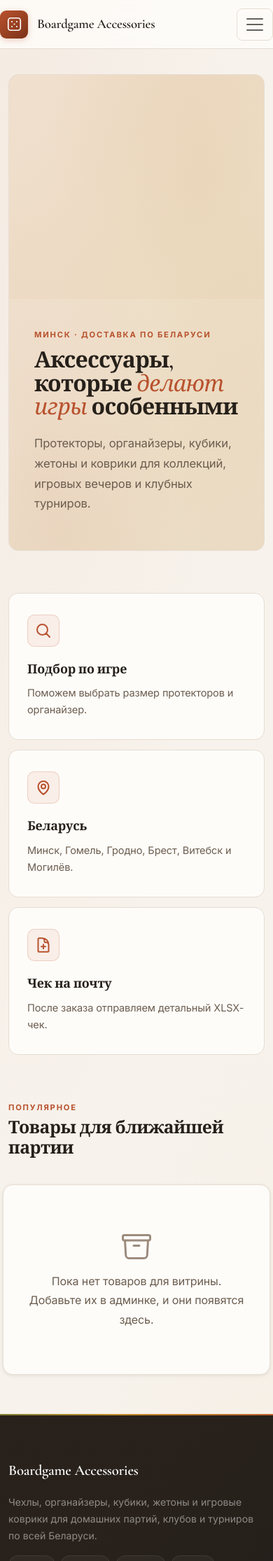
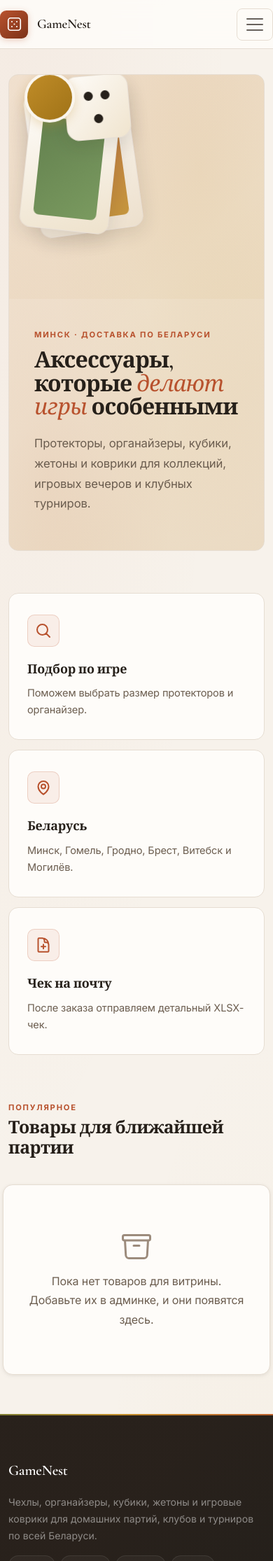
Before and after one commit to Kirill926105/lr17, a Django app: page / in a window 390 px wide. Shown: the top 2230 px of the page at 70% size. Run offline with Django 5.2, Linux system fonts and the light colour scheme; data that the repository does not hold is empty.

Commit message:
ренейм + оптим тел фикс3

```diff
--- a/shopsite/shop/templates/registration/login.html
+++ b/shopsite/shop/templates/registration/login.html
@@ -1,6 +1,6 @@
 {% extends "shop/base.html" %}
 
-{% block title %}Вход{% endblock %}
+{% block title %}GameNest — вход{% endblock %}
 
 {% block content %}
 <section class="auth-layout">
--- a/shopsite/shop/templates/registration/register.html
+++ b/shopsite/shop/templates/registration/register.html
@@ -1,6 +1,6 @@
 {% extends "shop/base.html" %}
 
-{% block title %}Регистрация{% endblock %}
+{% block title %}GameNest — регистрация{% endblock %}
 
 {% block content %}
 <section class="auth-layout">
--- a/shopsite/shop/templates/shop/account.html
+++ b/shopsite/shop/templates/shop/account.html
@@ -1,6 +1,6 @@
 {% extends "shop/base.html" %}
 
-{% block title %}Личный кабинет{% endblock %}
+{% block title %}GameNest — кабинет{% endblock %}
 
 {% block content %}
 <div id="account-app">
--- a/shopsite/shop/templates/shop/base.html
+++ b/shopsite/shop/templates/shop/base.html
@@ -4,7 +4,7 @@
 <head>
   <meta charset="utf-8">
   <meta name="viewport" content="width=device-width, initial-scale=1">
-  <title>{% block title %}Boardgame Accessories{% endblock %}</title>
+  <title>{% block title %}GameNest{% endblock %}</title>
 
   <link rel="preconnect" href="https://fonts.googleapis.com">
   <link rel="preconnect" href="https://fonts.gstatic.com" crossorigin>
@@ -37,8 +37,8 @@
         </svg>
       </span>
       <span>
-        <span class="brand-title">Boardgame Accessories</span>
-        <span class="brand-subtitle">Беларусь</span>
+        <span class="brand-title">GameNest</span>
+        <span class="brand-subtitle">настольные аксессуары</span>
       </span>
     </a>
 
@@ -92,7 +92,7 @@
 
       <!-- Brand column -->
       <div class="col-12 col-lg-4">
-        <div class="footer-brand">Boardgame Accessories</div>
+        <div class="footer-brand">GameNest</div>
         <p class="footer-text">
           Чехлы, органайзеры, кубики, жетоны и игровые коврики
           для домашних партий, клубов и турниров по всей Беларуси.
@@ -140,7 +140,7 @@
     </div><!-- /row -->
 
     <div class="footer-bottom">
-      <span>&copy; Boardgame Accessories, Беларусь</span>
+      <span>&copy; GameNest, Беларусь</span>
       <span>Аккуратная упаковка и&nbsp;проверка заказа перед отправкой</span>
     </div>
 
--- a/shopsite/shop/templates/shop/cart.html
+++ b/shopsite/shop/templates/shop/cart.html
@@ -1,6 +1,6 @@
 {% extends "shop/base.html" %}
 
-{% block title %}Ваша корзина{% endblock %}
+{% block title %}GameNest — корзина{% endblock %}
 
 {% block content %}
 <section class="cart-panel">
--- a/shopsite/shop/templates/shop/catalog.html
+++ b/shopsite/shop/templates/shop/catalog.html
@@ -1,7 +1,7 @@
 {% extends "shop/base.html" %}
 {% load static category_icons %}
 
-{% block title %}Каталог{% endblock %}
+{% block title %}GameNest — каталог{% endblock %}
 
 {% block content %}
 <div class="catalog-header">
--- a/shopsite/shop/templates/shop/checkout.html
+++ b/shopsite/shop/templates/shop/checkout.html
@@ -1,6 +1,6 @@
 {% extends "shop/base.html" %}
 
-{% block title %}Оформление заказа{% endblock %}
+{% block title %}GameNest — оформление{% endblock %}
 
 {% block content %}
 <section class="checkout-panel">
--- a/shopsite/shop/templates/shop/index.html
+++ b/shopsite/shop/templates/shop/index.html
@@ -1,7 +1,7 @@
 {% extends 'shop/base.html' %}
 {% load static category_icons %}
 
-{% block title %}Главная{% endblock %}
+{% block title %}GameNest — главная{% endblock %}
 
 {% block content %}
 <section class="hero">
--- a/shopsite/shop/templates/shop/product_detail.html
+++ b/shopsite/shop/templates/shop/product_detail.html
@@ -1,7 +1,7 @@
 {% extends "shop/base.html" %}
 {% load static category_icons %}
 
-{% block title %}{{ product.name }}{% endblock %}
+{% block title %}{{ product.name }} — GameNest{% endblock %}
 
 {% block content %}
 <nav aria-label="breadcrumb" class="mb-3">
--- a/shopsite/shop/templates/shop/settings.html
+++ b/shopsite/shop/templates/shop/settings.html
@@ -1,6 +1,6 @@
 {% extends "shop/base.html" %}
 
-{% block title %}Настройки{% endblock %}
+{% block title %}GameNest — настройки{% endblock %}
 
 {% block content %}
 <section class="settings-layout">
--- a/shopsite/shop/templates/shop/success.html
+++ b/shopsite/shop/templates/shop/success.html
@@ -1,6 +1,6 @@
 {% extends "shop/base.html" %}
 
-{% block title %}Заказ оформлен{% endblock %}
+{% block title %}GameNest — заказ оформлен{% endblock %}
 
 {% block content %}
 <section class="success-panel text-center">
--- a/shopsite/static/css/style.css
+++ b/shopsite/static/css/style.css
@@ -1,5 +1,5 @@
 /* ═══════════════════════════════════════════════════════════
-   Boardgame Accessories — style.css
+   GameNest — style.css
    Warm Earthy · Premium · Serif-forward
    ═══════════════════════════════════════════════════════════ */
 
@@ -1438,7 +1438,6 @@ h1, h2, h3, h4 {
   }
   .hero { min-height: auto; }
   .hero-visual { min-height: 280px; order: -1; }
-  .shape-card-a, .shape-card-b, .shape-die, .shape-token { display: none; }
   .filter-panel { position: static; }
   .feature-strip { grid-template-columns: 1fr; gap: 14px; }
   .detail-grid { grid-template-columns: 1fr 1fr; }
```
